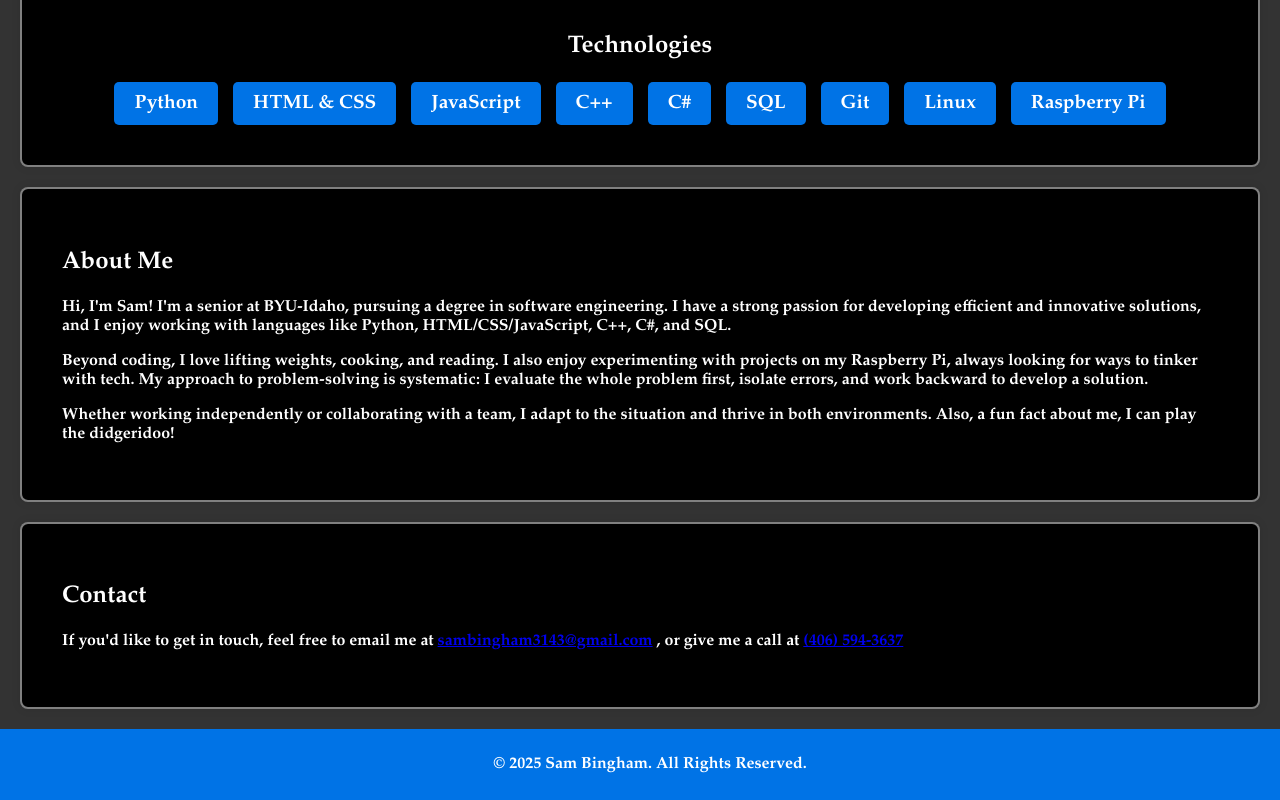
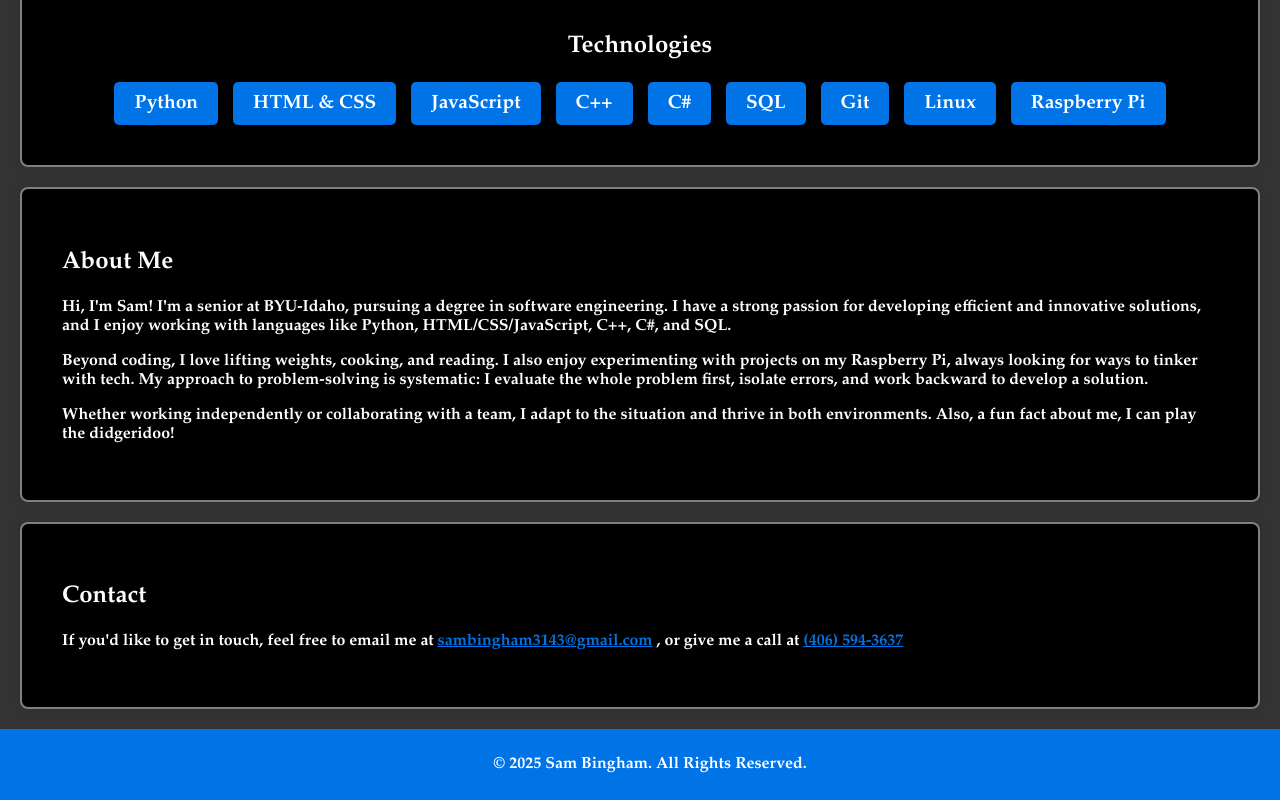
Before and after one commit to sambingham0/PersonalSite, a plain HTML site: page index.html in a window 1280 px wide. Shown: the part 1028-1828 px from the top of the page. Drawn offline with Linux system fonts and the light colour scheme.

Commit message:
link contrast

```diff
--- a/styles.css
+++ b/styles.css
@@ -324,6 +324,10 @@ section {
 	transition: transform 0.3s ease, background 0.3s ease;
 }
 
+#contact a {
+	color: #0073e6
+}
+
 /* Footer */
 footer {
     text-align: center;
```
